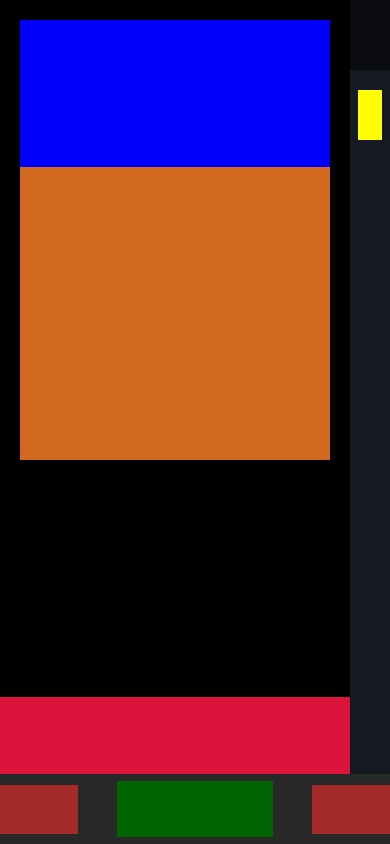
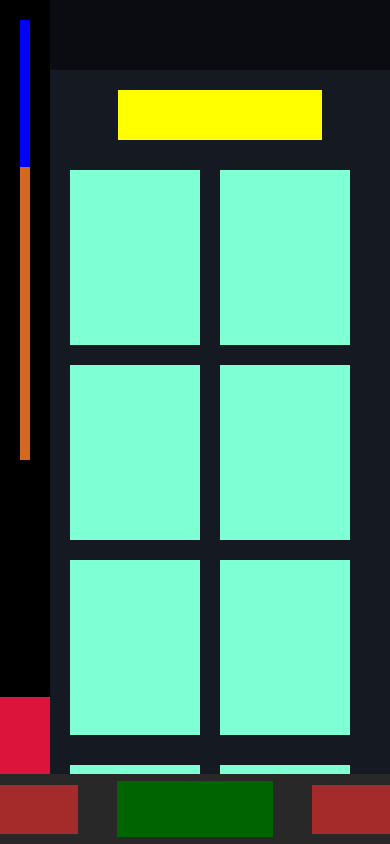
Before and after one commit to ludovicofiore/html-css-spotifyweb, a plain HTML site: page index.html in a window 390 px wide. Drawn offline with Linux system fonts and the light colour scheme.

Commit message:
macro struttura responsive e correzione larghezza barra sinstra

```diff
--- a/css/style.css
+++ b/css/style.css
@@ -22,10 +22,11 @@ main section {
     width: 100%;
 }
 
+
 /* regole barra sinistra fissa */
 
 #left-bar {
-    width: 350px;
+    width: 225px;
     height: calc(100vh - 70px);
     background-color: black;
     padding: 20px;
@@ -59,10 +60,19 @@ main section {
     /* align-self: flex-end; */
 }
 
+/* regole barra sinistra responsive */
+/* mobile */
+
+@media screen and (max-width: 553px) {
+    #left-bar {
+        width: 50px;
+    }
+}
+
 /* regole contenuto principale */
 
 main {
-    width: calc(100vw - 350px);
+    width: calc(100vw - 225px);
     height: calc(100vh - 70px);
     background-color: #141922;
     overflow-y: auto;
@@ -70,7 +80,7 @@ main {
 }
 
 #upgrade-bar {
-    width: calc(100% - 350px);
+    width: calc(100% - 225px);
     height: 70px;
     position: fixed;
     top: 0;
@@ -89,18 +99,55 @@ main {
     background-color: yellow;
 }
 
+/* regole main responsive */
+/* mobile */
+@media screen and (max-width: 553px) {
+    main {
+        width: calc(100vw - 50px);
+    }
+
+    #upgrade-bar {
+        width: calc(100% - 50px);
+    }
+}
+
 /* regole sezione recently played */
 
 .flex-container {
     display: flex;
     gap: 20px;
+    /* width: calc(100vw - 390px); */
 }
 
 .cards {
     /* DEBUG */
     width: calc(100% / 6 - 20px);
-    height: 200px;
+    flex-shrink: 0;
+    height: calc(100vw / 6 - 20px);
     background-color: aquamarine;
+}
+
+/* recently played responsive */
+/* tablet 1 */
+
+@media screen and (max-width: 879px) {
+    .flex-container {
+        flex-wrap: wrap;
+    }
+
+    .cards {
+        width: calc(100% / 4 - 20px);
+        height: calc(100vw / 4 - 20px);
+    }
+}
+
+/* tablet 2 */
+@media screen and (max-width: 640px) {
+
+    .cards {
+        width: calc(100% / 2 - 20px);
+        height: calc(100vw / 2 - 20px);
+    }
 }
 
 /* REGOLE PLAYER INFERIORE */
```
